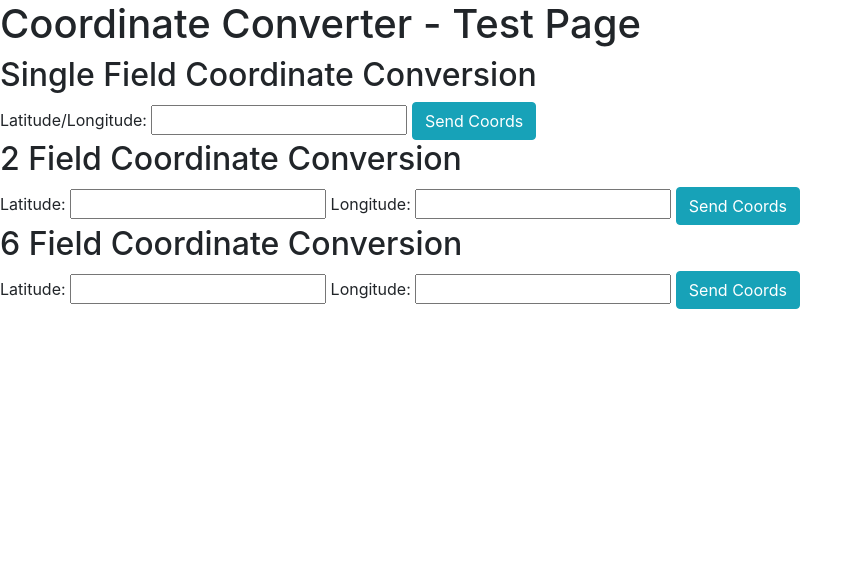
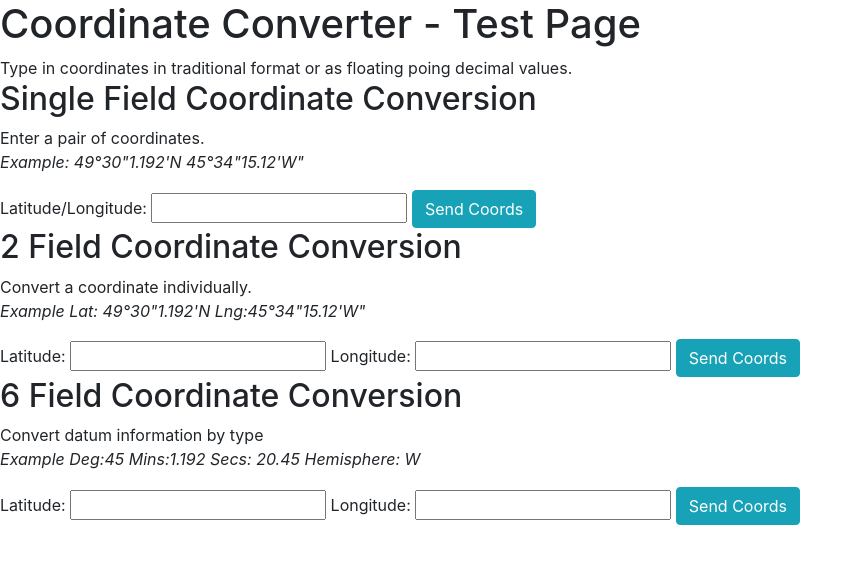
Before and after one commit to shoesCodeFor/CoordConverter, a plain HTML site: page index.html in a window 1280 px wide. Shown: the whole page, without its empty margins (0-863 px from the left). Drawn offline with nearby package versions, Linux system fonts and the light colour scheme.

Commit message:
Some usage instructions on demo page

```diff
--- a/index.html
+++ b/index.html
@@ -10,16 +10,21 @@
     <header>
         <h1>Coordinate Converter - Test Page</h1>
     </header>
-
+    <div>
+        Type in coordinates in traditional format or as floating poing decimal values.
+    </div>
     <div>
         <form onsubmit="return false;">
             <h2>Single Field Coordinate Conversion</h2>
+            <p>Enter a pair of coordinates.<br><cite>Example: 49°30"1.192'N 45°34"15.12'W"</cite></p>
+
             <label for="latLngPair">Latitude/Longitude:</label>
-            <input type="text" name="latLngPair" id="latLngStr"/>
+            <input type="text" name="latLngPair" id="latLngStr" placeholder=""/>
             <button onclick="singleCoordStrSubmit()" class="btn btn-info">Send Coords</button>
         </form>
         <form onsubmit="return false;">
             <h2>2 Field Coordinate Conversion</h2>
+            <p>Convert a coordinate individually.<br><cite>Example Lat: 49°30"1.192'N Lng:45°34"15.12'W"</cite></p>
             <label for="lat">Latitude:</label>
             <input type="text" name="lat" id="latStr"/>
             <label for="long">Longitude:</label>
@@ -28,6 +33,7 @@
         </form>
         <form onsubmit="return false;">
             <h2>6 Field Coordinate Conversion</h2>
+            <p>Convert datum information by type<br><cite>Example Deg:45 Mins:1.192 Secs: 20.45 Hemisphere: W</cite></p>
             <label for="lat">Latitude:</label>
             <input type="text" name="lat" id="latDegInt"/>
             <label for="long">Longitude:</label>
```
